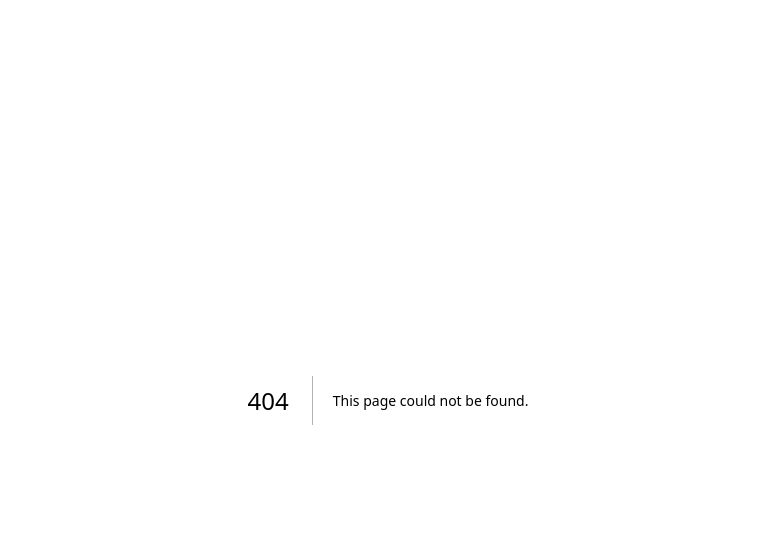
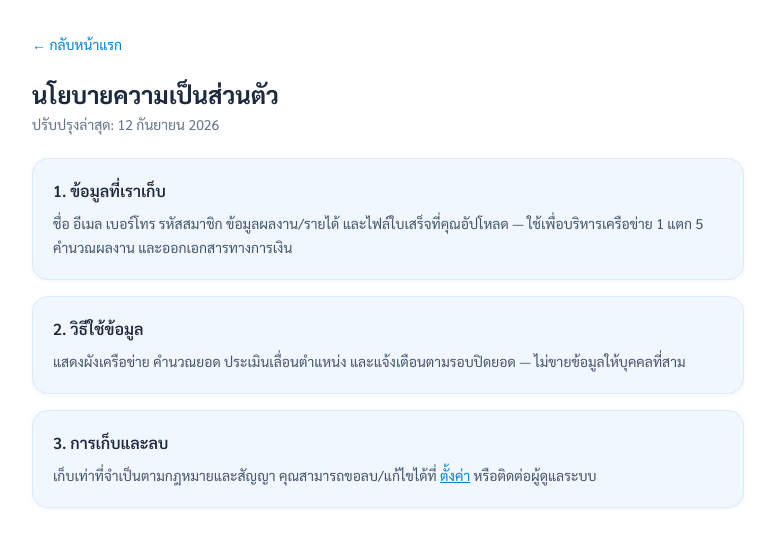
Before and after one commit to AINetworkOS98/ai-insurance-network-tree, a Next.js app: page /privacy in a window 1280 px wide. Before the commit this address had no page. Shown: the top 546 px of the page, without its empty margins (252-1027 px from the left). Built offline with nearby package versions, Linux system fonts and the light colour scheme.

Commit message:
fix: สร้างหน้า /privacy และ /terms — แก้ 404 จาก footer

```diff
--- /dev/null
+++ b/src/app/privacy/page.tsx
@@ -0,0 +1,27 @@
+import Link from 'next/link';
+export const metadata = { title: 'นโยบายความเป็นส่วนตัว — AI Insurance Network Tree' };
+export default function Privacy(){
+  return (
+    <div className="min-h-screen bg-white">
+      <div className="max-w-[760px] mx-auto px-4 md:px-6 py-8">
+        <Link href="/" className="inline-flex items-center gap-2 text-sm text-sky-600 hover:underline mb-6">← กลับหน้าแรก</Link>
+        <h1 className="text-2xl font-bold text-slate-800">นโยบายความเป็นส่วนตัว</h1>
+        <p className="text-sm text-slate-500 mt-1">ปรับปรุงล่าสุด: 12 กันยายน 2026</p>
+        <div className="mt-6 space-y-4">
+          <div className="card p-5">
+            <h2 className="font-semibold text-slate-800">1. ข้อมูลที่เราเก็บ</h2>
+            <p className="text-sm text-slate-600 mt-2 leading-6">ชื่อ อีเมล เบอร์โทร รหัสสมาชิก ข้อมูลผลงาน/รายได้ และไฟล์ใบเสร็จที่คุณอัปโหลด — ใช้เพื่อบริหารเครือข่าย 1 แตก 5 คำนวณผลงาน และออกเอกสารทางการเงิน</p>
+          </div>
+          <div className="card p-5">
+            <h2 className="font-semibold text-slate-800">2. วิธีใช้ข้อมูล</h2>
+            <p className="text-sm text-slate-600 mt-2 leading-6">แสดงผังเครือข่าย คำนวณยอด ประเมินเลื่อนตำแหน่ง และแจ้งเตือนตามรอบปิดยอด — ไม่ขายข้อมูลให้บุคคลที่สาม</p>
+          </div>
+          <div className="card p-5">
+            <h2 className="font-semibold text-slate-800">3. การเก็บและลบ</h2>
+            <p className="text-sm text-slate-600 mt-2 leading-6">เก็บเท่าที่จำเป็นตามกฎหมายและสัญญา คุณสามารถขอลบ/แก้ไขได้ที่ <Link href="/settings" className="text-sky-600 underline">ตั้งค่า</Link> หรือติดต่อผู้ดูแลระบบ</p>
+          </div>
+        </div>
+      </div>
+    </div>
+  );
+}
--- /dev/null
+++ b/src/app/terms/page.tsx
@@ -0,0 +1,27 @@
+import Link from 'next/link';
+export const metadata = { title: 'ข้อกำหนดการใช้งาน — AI Insurance Network Tree' };
+export default function Terms(){
+  return (
+    <div className="min-h-screen bg-white">
+      <div className="max-w-[760px] mx-auto px-4 md:px-6 py-8">
+        <Link href="/" className="inline-flex items-center gap-2 text-sm text-sky-600 hover:underline mb-6">← กลับหน้าแรก</Link>
+        <h1 className="text-2xl font-bold text-slate-800">ข้อกำหนดการใช้งาน</h1>
+        <p className="text-sm text-slate-500 mt-1">มีผลตั้งแต่: 12 กันยายน 2026</p>
+        <div className="mt-6 space-y-4">
+          <div className="card p-5">
+            <h2 className="font-semibold text-slate-800">1. การใช้งานที่ยอมรับ</h2>
+            <p className="text-sm text-slate-600 mt-2 leading-6">ใช้เพื่อบริหารเครือข่ายตัวแทนตามกฎหมาย ห้ามอัปโหลดข้อมูลเท็จ ใบเสร็จปลอม หรือละเมิดสิทธิ์ผู้อื่น</p>
+          </div>
+          <div className="card p-5">
+            <h2 className="font-semibold text-slate-800">2. ความถูกต้องของข้อมูล</h2>
+            <p className="text-sm text-slate-600 mt-2 leading-6">ยอดผลงาน/รายได้คำนวณตามกฎที่ตั้งค่าในระบบ กรณีข้อพิพาทให้ยึดบันทึกและเอกสารที่ตรวจสอบแล้วเป็นหลัก</p>
+          </div>
+          <div className="card p-5">
+            <h2 className="font-semibold text-slate-800">3. บัญชีและความปลอดภัย</h2>
+            <p className="text-sm text-slate-600 mt-2 leading-6">รักษารหัสผ่านเป็นความลับ แจ้งทันทีหากพบการเข้าถึงโดยไม่ได้รับอนุญาต ระบบอาจระงับบัญชีที่ฝ่าฝืนข้อกำหนด</p>
+          </div>
+        </div>
+      </div>
+    </div>
+  );
+}
```
